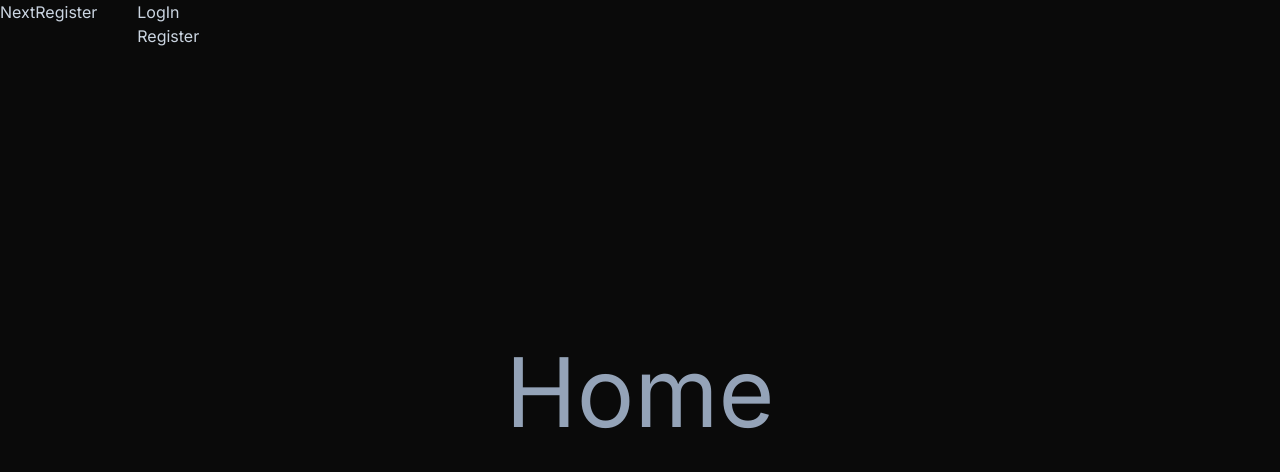
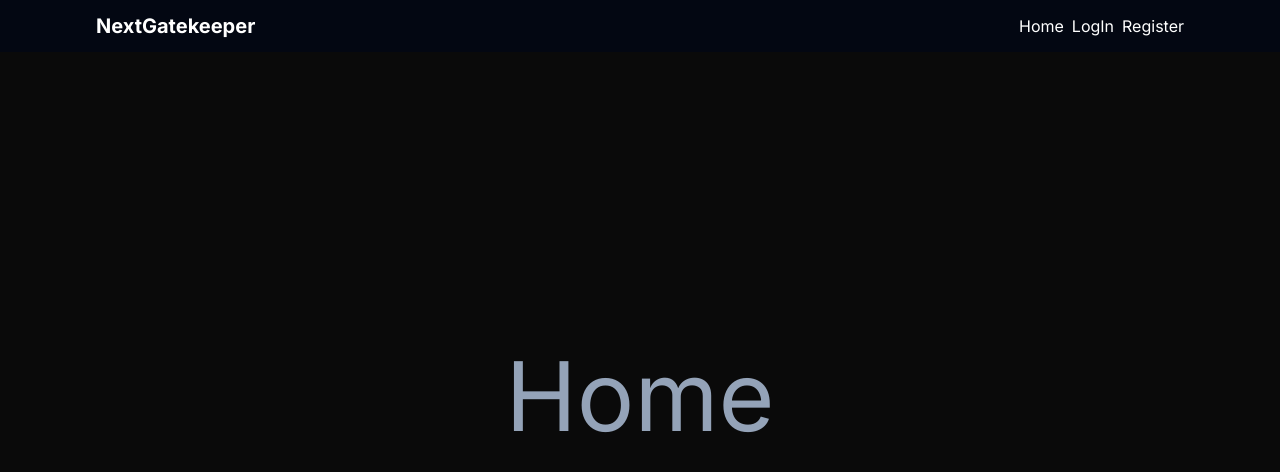
Before and after one commit to MakoskiVictor/next_auth, a Next.js app: page / in a window 1280 px wide. Shown: the top 472 px of the page. Built offline with nearby package versions, Linux system fonts and the light colour scheme; no server answers.

Commit message:
add styles

```diff
--- a/src/app/components/NavBar.tsx
+++ b/src/app/components/NavBar.tsx
@@ -1,13 +1,32 @@
 import Link from "next/link"
+import {getServerSession} from "next-auth/next"
+import {authOptions} from "@/app/api/auth/[...nextauth]/route"
 
-export function NavBar () {
+
+export async function NavBar () {
+
+    const session = await getServerSession(authOptions)
+
     return(
-        <nav className=" flex space-x-10 " >
-            <h2 className="text-slate-300 ">NextRegister</h2>
-            <ul className="text-slate-300 ">
-                <li><Link href="/auth/login" >LogIn</Link></li>
-                <li><Link href="/auth/register">Register</Link></li>
-                <li></li>
+        <nav className="flex justify-between items-center bg-gray-950 text-white px-24 py-3">
+            <h2 className="text-xl font-bold"><Link href="/">NextGatekeeper</Link></h2>
+
+            <ul className="flex gap-x-2">
+                {
+                    !session?.user ? (
+                        <>
+                            <li><Link href="/">Home</Link></li>
+                            <li><Link href="/auth/login" >LogIn</Link></li>
+                            <li><Link href="/auth/register">Register</Link></li>
+                        </>
+                    ) :
+                    (
+                        <>
+                        <li><Link href="/dashboard" >Dashboard</Link></li>
+                        <li><Link href="/api/auth/signout">Sign out</Link></li>
+                        </>
+                    )
+                }
             </ul>
         </nav>
     )
```
